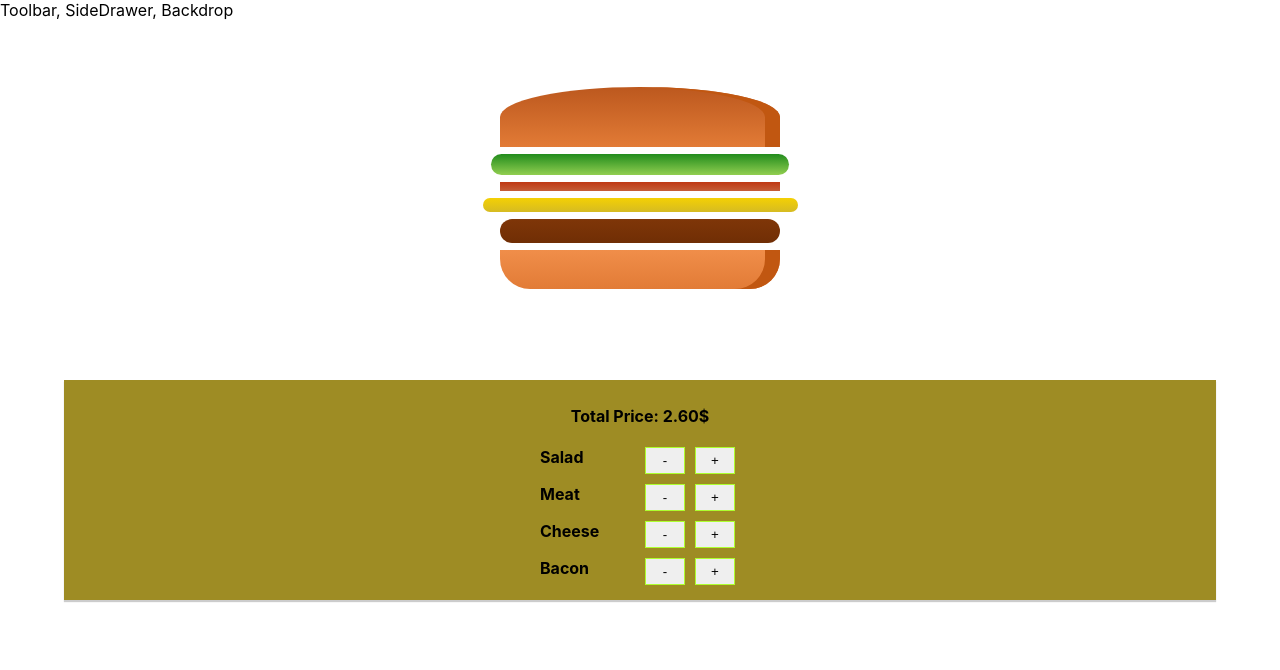
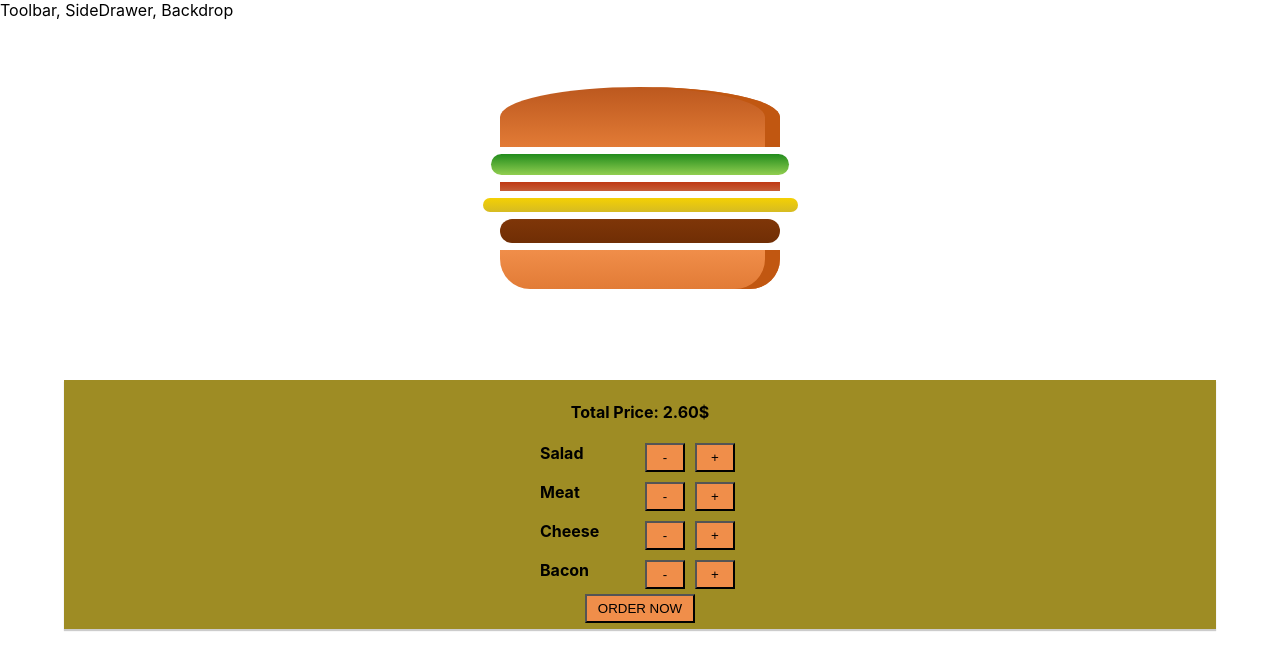
Before and after one commit to Stevan-Radovanovic/BurgerBuilder-WebApp, a React (Create React App) app in the folder bb1/: page / in a window 1280 px wide. Shown: the top 670 px of the page. Built offline with nearby package versions, Linux system fonts and the light colour scheme.

Commit message:
Added ordering button

```diff
--- a/bb1/src/components/Burger/BuildControls/BuildControl/BuildControl.module.css
+++ b/bb1/src/components/Burger/BuildControls/BuildControl/BuildControl.module.css
@@ -10,8 +10,8 @@
   padding: 5px;
   margin: 0 5px;
   width: 40px;
-  border: 1px solid greenyellow;
   cursor: pointer;
+  background-color: #f08e4a;
 }
 
 .BuildControl .label {
--- a/bb1/src/components/Burger/BuildControls/BuildControls.js
+++ b/bb1/src/components/Burger/BuildControls/BuildControls.js
@@ -31,6 +31,7 @@ const BuildControls = (props) => {
     <div className={classes.BuildControls}>
       <p className={classes.Price}>Total Price: {props.price.toFixed(2)}$</p>
       {renderingControls}
+      <button className={classes.OrderButton}>ORDER NOW</button>
     </div>
   );
 };
--- a/bb1/src/components/Burger/BuildControls/BuildControls.module.css
+++ b/bb1/src/components/Burger/BuildControls/BuildControls.module.css
@@ -4,7 +4,7 @@
   flex-flow: column;
   align-items: center;
   margin: auto;
-  padding: 10px 0;
+  padding: 6px 0;
   box-shadow: 0 2px 1px #ccc;
   background-color: #9e8c24;
 }
@@ -12,3 +12,11 @@
 .Price {
   font-weight: bold;
 }
+
+.OrderButton {
+  padding: 5px;
+  margin: 0 5px;
+  width: 110px;
+  cursor: pointer;
+  background-color: #f08e4a;
+}
--- a/bb1/src/components/Burger/Burger.module.css
+++ b/bb1/src/components/Burger/Burger.module.css
@@ -1,6 +1,6 @@
 .Burger {
   width: 100%;
-  height: 250px;
+  height: 210px;
   margin: auto;
   text-align: center;
   font-weight: bold;
```
